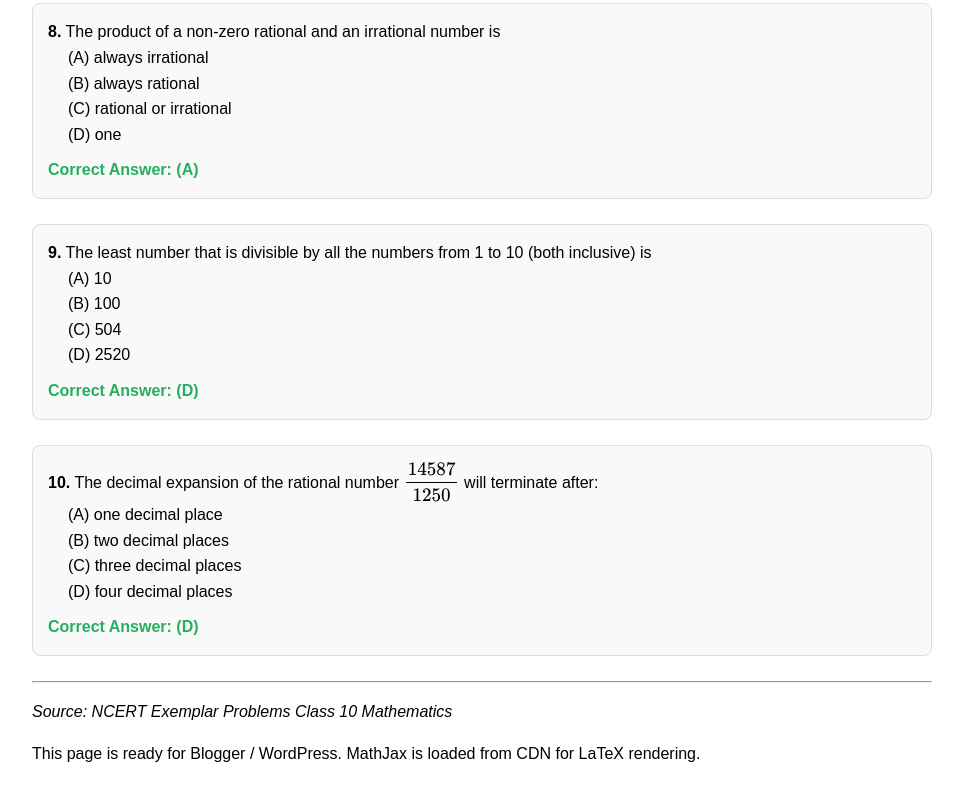
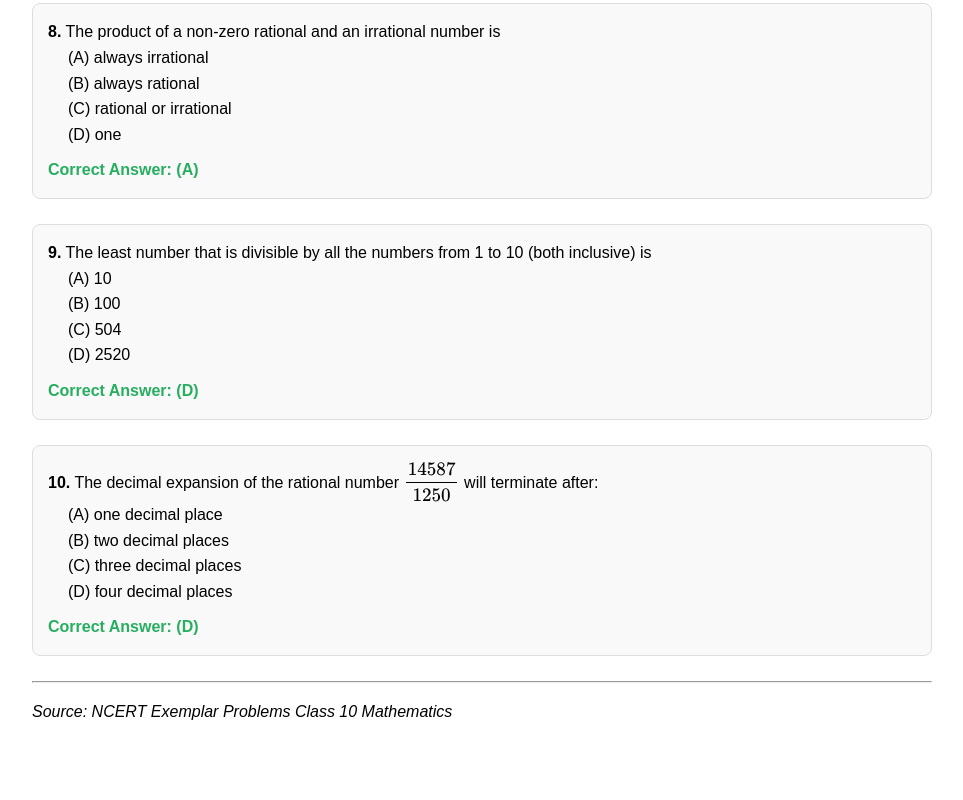
Before and after one commit to Gyanpoints/NCERT-Exemplar-Problems, a plain HTML site: page chapter1_real_numbers.html in a window 1280 px wide. Shown: the part 1911-2711 px from the top of the page, without its empty margins (158-1121 px from the left). Drawn offline with nearby package versions, Linux system fonts and the light colour scheme.

Commit message:
chapter1_real_numbers.html

```diff
--- a/chapter1_real_numbers.html
+++ b/chapter1_real_numbers.html
@@ -137,6 +137,5 @@ code { background: #eee; padding: 2px 5px; }
 
 <hr>
 <p><em>Source: NCERT Exemplar Problems Class 10 Mathematics</em></p>
-<p>This page is ready for Blogger / WordPress. MathJax is loaded from CDN for LaTeX rendering.</p>
 </body>
 </html>
```
